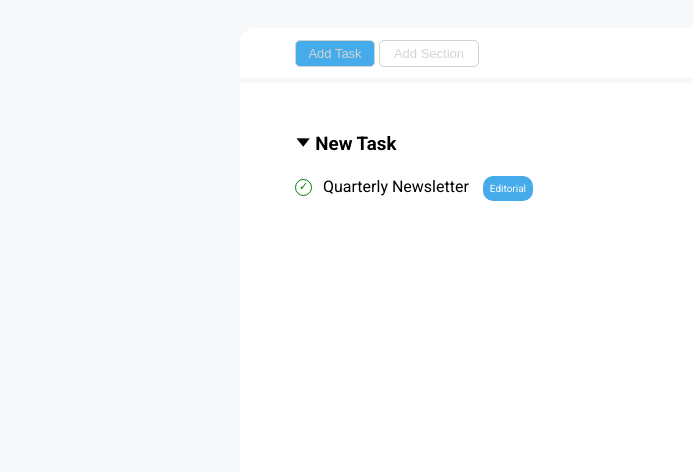
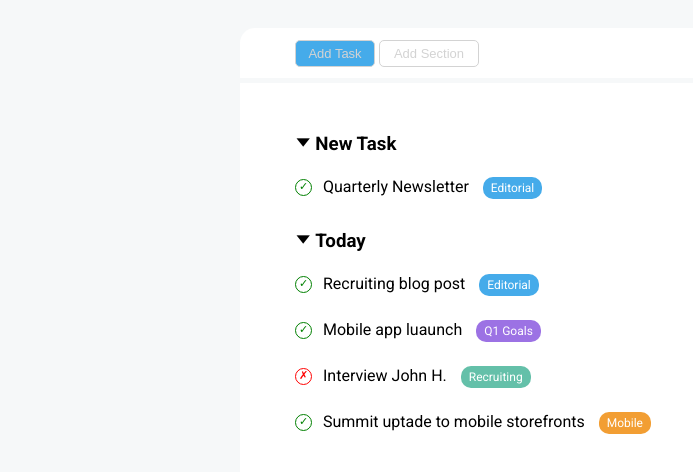
Before and after one commit to Pietro-fe01/html-css-toboolist, a plain HTML site: page index.html in a window 1280 px wide. Shown: the part 82-554 px from the top of the page, without its empty margins (0-693 px from the left). Drawn offline with Linux system fonts and the light colour scheme.

Commit message:
To do list - Today

```diff
--- a/CSS/style.css
+++ b/CSS/style.css
@@ -112,10 +112,25 @@ main .do-name{
 }
 
 main .tag{
-    background-color: #45ABEA;
     color: white;
     border-radius: 10px;
-    padding: 7px;
-    font-size: 10px;
+    padding: 4px 8px;
+    font-size: 12px;
     margin-left: 10px;
 }
+
+main .editorial{
+    background-color: #45ABEA;
+}
+
+main #goals{
+    background-color: #9C72E4;
+}
+
+main #recruit{
+    background-color: #64C0A9;
+}
+
+main #mobile{
+    background-color: #F29E33;
+}
--- a/index.html
+++ b/index.html
@@ -28,6 +28,7 @@
             <!-- aggiunto secondo bottone -->
             <button class="button button-section">Add Section</button>
         </section>
+        <!-- /prima sezione main  -->
 
         <!-- seconda sezione main -->
         <section class="container section-two">
@@ -42,12 +43,60 @@
                 </div>
                 <div class="do-name">
                     <span>Quarterly Newsletter</span>
-                    <span class="tag">Editorial</span>
+                    <span class="tag editorial">Editorial</span>
                 </div>
             </div>
             <!-- sezione new Task -->
 
+            <!-- Sezione Today -->
+            <div>
+                <div class="to-do">
+                    <span class="downwards-triangle">&#129171;</span>
+                    <h3 class="to-do-title">Today</h3>
+                </div>
+                <!-- primo punto Today -->
+                <div class="circles check">
+                    <span>&check;</span>
+                </div>
+                <div class="do-name">
+                    <span>Recruiting blog post</span>
+                    <span class="tag editorial">Editorial</span>
+                </div>
+                <!-- /primo punto Today -->
+
+                <!-- secondo punto Today -->
+                <div class="circles check">
+                    <span>&check;</span>
+                </div>
+                <div class="do-name">
+                    <span>Mobile app luaunch</span>
+                    <span class="tag" id="goals">Q1 Goals</span>
+                </div>
+                <!-- /secondo punto Today -->
+
+                <!-- terzo punto Today -->
+                <div class="circles cross">
+                    <span>&cross;</span>
+                </div>
+                <div class="do-name">
+                    <span>Interview John H.</span>
+                    <span class="tag" id="recruit">Recruiting</span>
+                </div>
+                <!-- /terzo punto Today -->
+
+                <!-- quarto punto Today -->
+                <div class="circles check">
+                    <span>&check;</span>
+                </div>
+                <div class="do-name">
+                    <span>Summit uptade to mobile storefronts</span>
+                    <span class="tag" id="mobile">Mobile</span>
+                </div>
+                <!-- /quarto punto Today -->
+            </div>
+            <!-- /Sezione Today -->
         </section>
+        <!-- /seconda sezione main -->
     </main>
 </body>
 </html>
```
